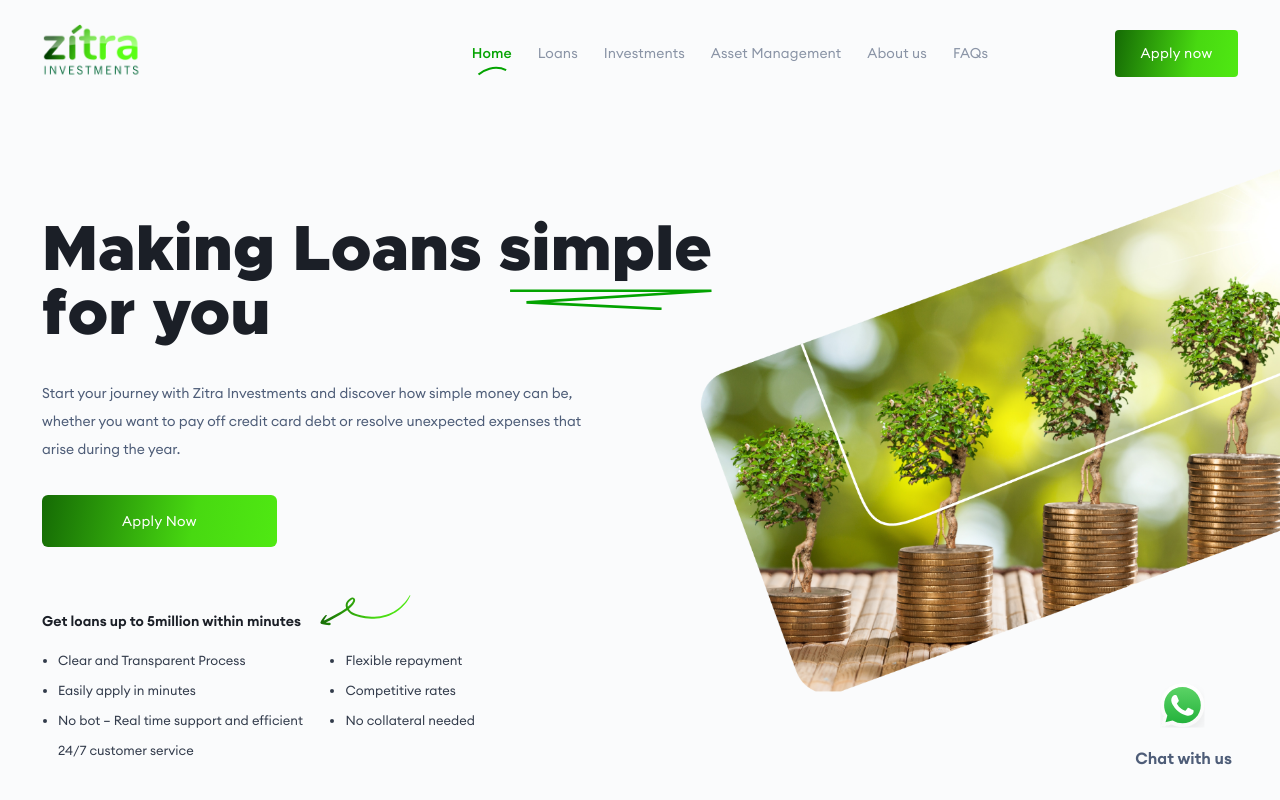
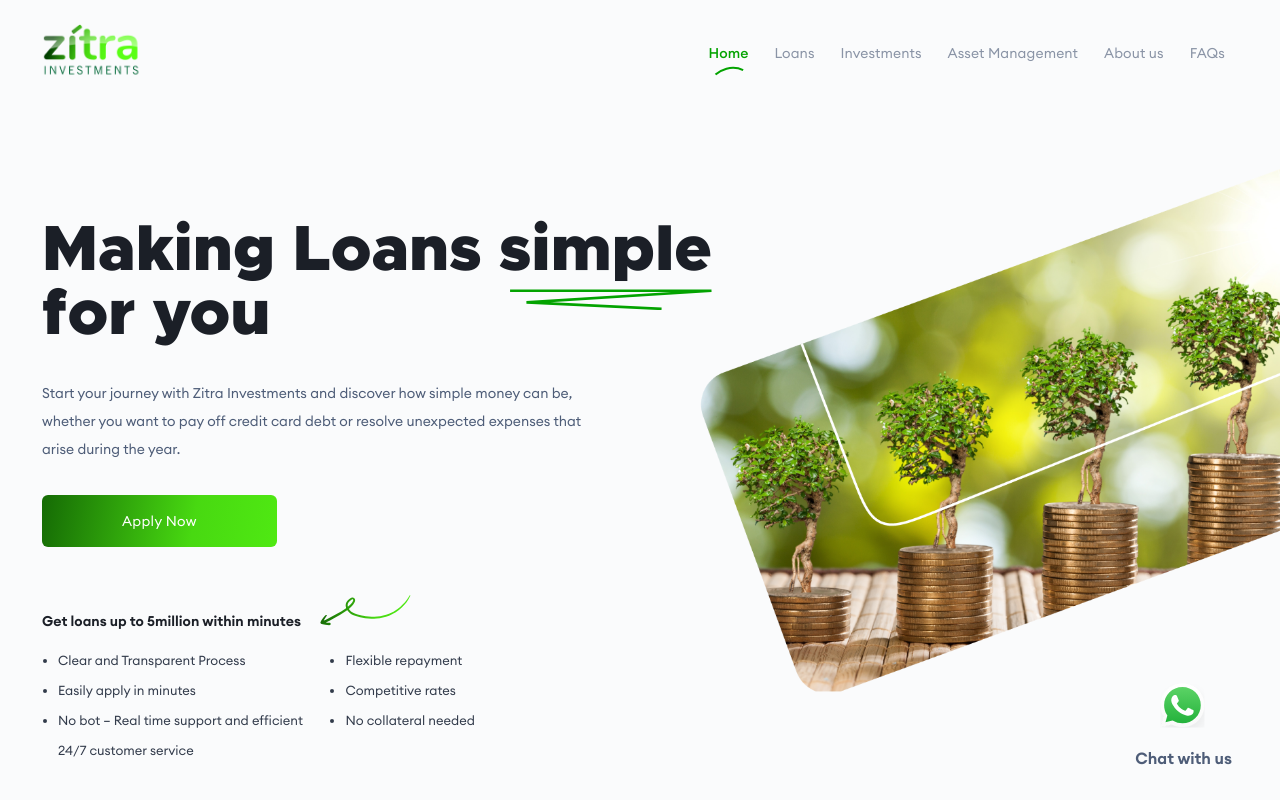
Before and after one commit to The-Anomaly/Zitra, a React (Create React App) app: page / in a window 1280 px wide. Shown: the top 800 px of the page. Built offline with nearby package versions, Linux system fonts and the light colour scheme; no server answers.

Commit message:
remove 'apply' CTA from navbar

```diff
--- a/src/components/general/layout/navbar/index.tsx
+++ b/src/components/general/layout/navbar/index.tsx
@@ -96,7 +96,7 @@ const Navbar: React.FC<NavbarProps> = ({ active, apply }) => {
           ) : (
             ""
           )}
-          {(showNav && mobile) || !mobile ? (
+          {/* {(showNav && mobile) || !mobile ? (
             <Button
               className={styles.navBtn}
               onClick={() => {
@@ -108,7 +108,7 @@ const Navbar: React.FC<NavbarProps> = ({ active, apply }) => {
             </Button>
           ) : (
             ""
-          )}
+          )} */}
           <button
             onClick={() => setShowNav(!showNav)}
             className={`${styles.hamburger} ${
```
